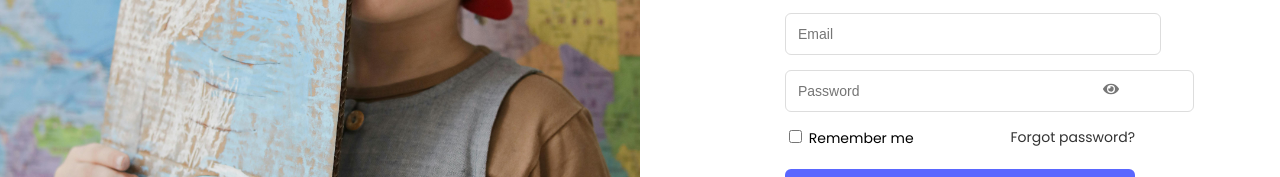
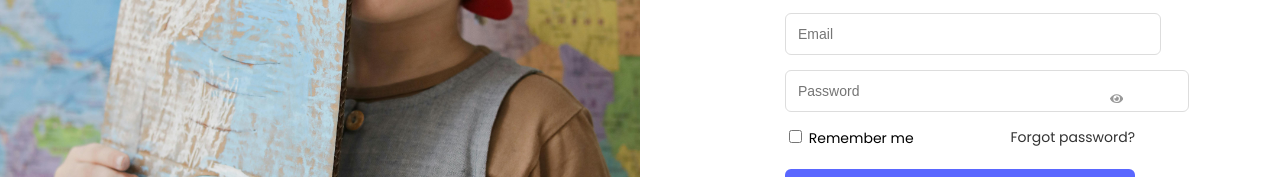
Before and after one commit to whymcz/DreamIt, a React (Create React App) app in the folder frontend/: page /login in a window 1280 px wide. Shown: the part 320-497 px from the top of the page. Built offline with nearby package versions, Linux system fonts and the light colour scheme; no server answers.

Commit message:
show password feature fixed 2

```diff
--- a/frontend/src/pages/Login.js
+++ b/frontend/src/pages/Login.js
@@ -104,7 +104,8 @@ function Login() {
         />
 
         {/* PASSWORD */}
-        <div style={{ position: "relative", marginBottom: "15px" }}>
+        {/* PASSWORD */}
+<div style={{ position: "relative" }}>
   <input
     name="password"
     type={showPassword ? "text" : "password"}
@@ -113,8 +114,7 @@ function Login() {
     onChange={handleChange}
     style={{
       ...inputStyle,
-      marginBottom: "0", // important fix
-      paddingRight: "45px"
+      paddingRight: "40px"
     }}
   />
 
@@ -123,14 +123,17 @@ function Login() {
     onClick={() => setShowPassword(!showPassword)}
     style={{
       position: "absolute",
-      right: "10px",
-      top: "50%",
-      transform: "translateY(-50%)",
-      background: "none",
+      right: "12px",
+      top: "0",
+      height: "100%",
+      display: "flex",
+      alignItems: "center",
+      justifyContent: "center",
+      background: "transparent",
       border: "none",
       cursor: "pointer",
-      fontSize: "16px",
-      color: "#777"
+      padding: "0",
+      color: "#999"
     }}
   >
     {showPassword ? <FaEyeSlash /> : <FaEye />}
```
